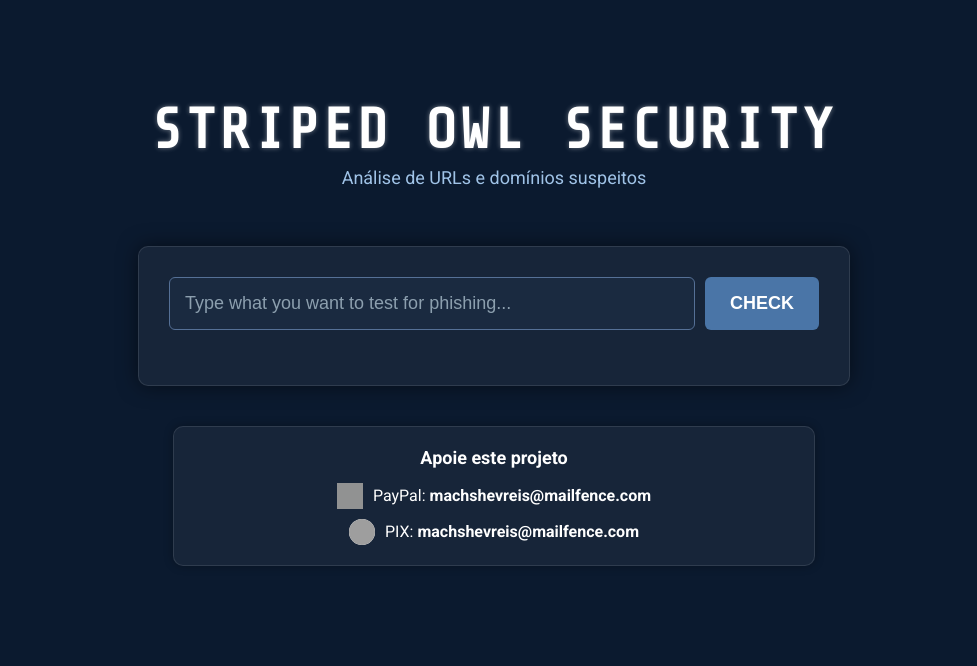
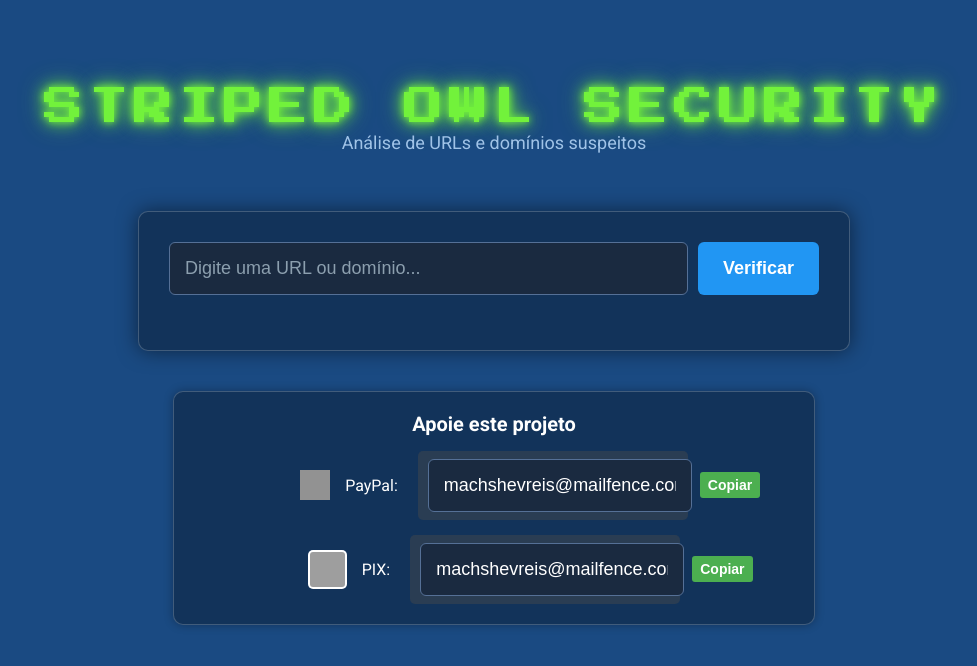
Before and after one commit to FFReis23/stripedowlsecurity, a Flask app: page / in a window 1280 px wide. Shown: the top 666 px of the page, without its empty margins (146-1123 px from the left). Run offline with Flask 3, Linux system fonts and the light colour scheme; grey boxes are pictures that could not be loaded.

Commit message:
Update index.html

```diff
--- a/templates/index.html
+++ b/templates/index.html
@@ -5,16 +5,15 @@
     <meta name="viewport" content="width=device-width, initial-scale=1" />
     <title>Striped Owl Security</title>
 
-    <link href="https://fonts.googleapis.com/css2?family=Share+Tech+Mono&display=swap" rel="stylesheet">
+    <link href="https://fonts.googleapis.com/css2?family=Press+Start+2P&family=Share+Tech+Mono&display=swap" rel="stylesheet">
 
     <link href="https://fonts.googleapis.com/css2?family=Roboto:wght@400;700&display=swap" rel="stylesheet">
 
     <style>
-        /* Cores inspiradas na imagem: Fundo escuro/azul marinho, montanhas/céu escuros, texto claro */
         body {
             font-family: 'Roboto', Arial, sans-serif;
-            /* Cor de fundo base: Azul escuro, similar ao céu/água na imagem */
-            background-color: #0b1a2f;
+            /* Azul de fundo mais claro, similar ao céu na imagem, mas um tom mais vibrante */
+            background-color: #1a4a82;
             color: #ffffff; /* Texto claro */
             margin: 0;
             padding: 0;
@@ -22,16 +21,20 @@
 
         .header {
             text-align: center;
-            padding: 60px 20px 40px; /* Mais padding no topo para centralizar */
+            padding: 60px 20px 40px;
         }
 
         h1 {
-            font-family: "Share Tech Mono", monospace;
-            font-size: 56px; /* Aumentado para destaque */
-            font-weight: 600;
-            color: #ffffff; /* Texto branco puro */
-            text-shadow: 0 0 5px rgba(255, 255, 255, 0.4); /* Leve brilho branco */
-            letter-spacing: 4px; /* Aumentado */
+            /* Fonte mais chamativa estilo hacker */
+            font-family: 'Press Start 2P', cursive;
+            font-size: 40px; /* Ajustado para caber o estilo da fonte */
+            font-weight: 400; /* Fontes pixeladas geralmente não usam bold */
+            color: #72f23b; /* Verde neon vibrante */
+            text-shadow:
+                0 0 7px #72f23b,
+                0 0 15px #72f23b,
+                0 0 25px rgba(114, 242, 59, 0.7); /* Efeito neon mais forte */
+            letter-spacing: 5px;
             margin-bottom: 5px;
         }
 
@@ -42,14 +45,13 @@
         }
 
         .container {
-            max-width: 650px; /* Levemente mais largo para acomodar o input box */
+            max-width: 650px;
             margin: 0 auto;
-            /* Fundo do container transparente ou sutilmente diferente do body */
-            background: rgba(255, 255, 255, 0.05);
+            background: rgba(0, 0, 0, 0.3); /* Fundo um pouco mais escuro para contraste */
             padding: 30px;
             border-radius: 10px;
-            box-shadow: 0 0 20px rgba(0, 0, 0, 0.5); /* Sombra mais escura */
-            border: 1px solid rgba(255, 255, 255, 0.1); /* Borda sutil */
+            box-shadow: 0 0 20px rgba(0, 0, 0, 0.5);
+            border: 1px solid rgba(255, 255, 255, 0.2); /* Borda mais visível */
         }
 
         .input-box {
@@ -60,11 +62,11 @@
 
         input[type="text"] {
             flex: 1;
-            padding: 15px; /* Aumentado o padding para se parecer com a imagem */
-            border: 1px solid #557096; /* Borda cinza/azul sutil */
+            padding: 15px;
+            border: 1px solid #557096;
             border-radius: 6px;
             font-size: 18px;
-            background-color: #1a2a40; /* Fundo do input mais escuro que o container */
+            background-color: #1a2a40;
             color: #ffffff;
         }
 
@@ -73,10 +75,10 @@
         }
 
         button {
-            padding: 15px 25px; /* Aumentado o padding para se parecer com a imagem */
+            padding: 15px 25px;
             border: none;
-            /* Cor do botão similar ao botão CHECK da imagem */
-            background: #4a75a7;
+            /* Cor do botão mais vibrante */
+            background: #2196f3;
             color: white;
             border-radius: 6px;
             cursor: pointer;
@@ -86,7 +88,7 @@
         }
 
         button:hover {
-            background: #5b87c7; /* Cor mais clara no hover */
+            background: #0d8aee; /* Cor mais escura no hover */
         }
 
         .result-box {
@@ -94,7 +96,7 @@
             background: #1a2a40;
             padding: 20px;
             border-radius: 8px;
-            border-left: 4px solid #4a75a7;
+            border-left: 4px solid #2196f3;
             white-space: pre-wrap;
             color: #ffffff;
             font-size: 16px;
@@ -104,17 +106,17 @@
             margin-top: 40px;
             padding: 20px;
             text-align: center;
-            background: rgba(255, 255, 255, 0.05); /* Fundo sutil */
+            background: rgba(0, 0, 0, 0.3);
             border-radius: 10px;
             box-shadow: 0 0 10px rgba(0,0,0,0.3);
             color: #ffffff;
-            border: 1px solid rgba(255, 255, 255, 0.1);
+            border: 1px solid rgba(255, 255, 255, 0.2);
             max-width: 600px;
             margin: 40px auto;
         }
 
         .support-title {
-            font-size: 18px;
+            font-size: 20px; /* Aumentado */
             font-weight: bold;
             margin-bottom: 15px;
             color: #ffffff;
@@ -125,21 +127,67 @@
             align-items: center;
             justify-content: center;
             gap: 10px;
-            margin-top: 10px;
+            margin-top: 15px; /* Mais espaço entre os métodos */
             font-size: 16px;
         }
 
         .support-method img {
-            width: 26px;
-            height: 26px;
-            filter: invert(1) hue-rotate(180deg) brightness(1.5); /* Ajuste de cor para ícones em fundo escuro */
+            width: 30px; /* Ícones um pouco maiores */
+            height: 30px;
+            filter: invert(0); /* Remove o filtro padrão, vamos aplicar individualmente */
+            margin-right: 5px; /* Espaço entre ícone e texto */
         }
 
-        /* Ajuste específico para o PIX, que é SVG preto */
-        .support-method img[src*="PIX_logo"] {
-            filter: invert(0) !important; /* PIX deve ter a cor original (branco/cinza) */
-            background-color: white;
-            border-radius: 50%;
+        /* PayPal icon */
+        .support-method img[src*="174861.png"] {
+            filter: invert(1) brightness(1.5); /* Branco com brilho */
+        }
+
+        /* PIX icon */
+        .support-method img[src*="PIX_logo.svg"] {
+            background-color: white; /* Fundo branco para o logo PIX */
+            border-radius: 5px; /* Cantos levemente arredondados */
+            padding: 2px;
+            width: 35px; /* Ajuste para o padding */
+            height: 35px;
+        }
+
+        /* Estilo para a caixa de chave Pix/PayPal */
+        .copy-input-container {
+            display: flex;
+            align-items: center;
+            background-color: #2a3d53; /* Fundo mais escuro para a chave */
+            border-radius: 5px;
+            padding: 8px 10px;
+            margin-left: 10px;
+            max-width: 250px; /* Limitar largura da caixa */
+        }
+
+        .copy-input {
+            border: none;
+            background: none;
+            color: #ffffff;
+            font-size: 15px;
+            flex-grow: 1;
+            padding: 0;
+            outline: none; /* Remover outline no focus */
+            cursor: text; /* Indicar que é selecionável */
+        }
+
+        .copy-button {
+            background-color: #4CAF50; /* Verde para copiar */
+            color: white;
+            border: none;
+            border-radius: 3px;
+            padding: 5px 8px;
+            margin-left: 8px;
+            cursor: pointer;
+            font-size: 14px;
+            transition: background-color 0.2s;
+        }
+
+        .copy-button:hover {
+            background-color: #45a049;
         }
     </style>
 
@@ -154,9 +202,9 @@
     <div class="container">
         <form method="POST">
             <div class="input-box">
-                <input type="text" name="url" placeholder="Type what you want to test for phishing..." required>
-                <button type="submit">CHECK</button>
-                </div>
+                <input type="text" name="url" placeholder="Digite uma URL ou domínio..." required>
+                <button type="submit">Verificar</button>
+            </div>
         </form>
 
         {% if result %}
@@ -169,14 +217,32 @@
 
         <div class="support-method">
             <img src="https://cdn-icons-png.flaticon.com/512/174/174861.png" alt="PayPal Icon">
-            <span>PayPal: <b>machshevreis@mailfence.com</b></span>
+            <span>PayPal:</span>
+            <div class="copy-input-container">
+                <input type="text" class="copy-input" value="machshevreis@mailfence.com" readonly id="paypalKey">
+                <button class="copy-button" onclick="copyToClipboard('paypalKey')">Copiar</button>
+            </div>
         </div>
 
         <div class="support-method">
             <img src="https://upload.wikimedia.org/wikipedia/commons/0/04/PIX_logo.svg" alt="PIX Icon">
-            <span>PIX: <b>machshevreis@mailfence.com</b></span>
+            <span>PIX:</span>
+            <div class="copy-input-container">
+                <input type="text" class="copy-input" value="machshevreis@mailfence.com" readonly id="pixKey">
+                <button class="copy-button" onclick="copyToClipboard('pixKey')">Copiar</button>
+            </div>
         </div>
     </div>
 
+    <script>
+        function copyToClipboard(elementId) {
+            const copyText = document.getElementById(elementId);
+            copyText.select();
+            copyText.setSelectionRange(0, 99999); // Para mobile
+            document.execCommand("copy");
+            alert("Chave copiada: " + copyText.value);
+        }
+    </script>
+
 </body>
 </html>
```
